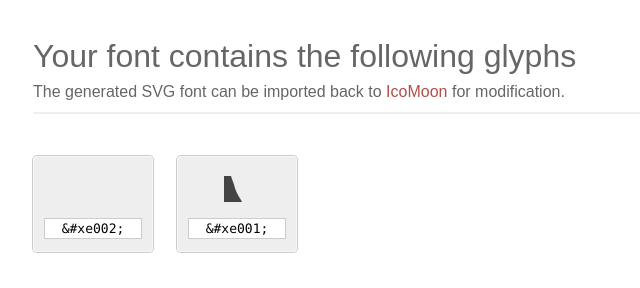
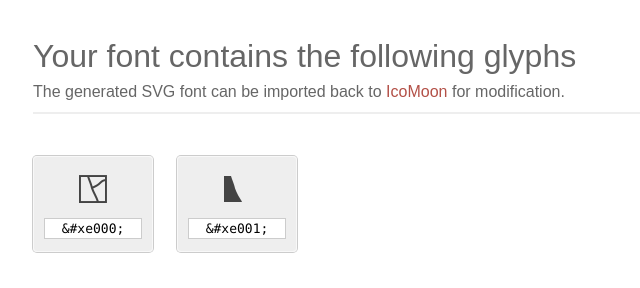
Before and after one commit to davewilton/icomoonEsriSelect, a plain HTML site: page index.html in a window 1280 px wide. Shown: the top 288 px of the page, 95-735 px from the left. Drawn offline with Linux system fonts and the light colour scheme.

Commit message:
updated svg

```diff
--- a/index.html
+++ b/index.html
@@ -89,8 +89,8 @@
 		<p>The generated SVG font can be imported back to <a href="http://icomoon.io/app">IcoMoon</a> for modification.</p>
 	</header>
 	<div class="glyph">
-		<div class="fs1" aria-hidden="true" data-icon="&#xe002;"></div>
-		<input type="text" readonly="readonly" value="&amp;#xe002;" />
+		<div class="fs1" aria-hidden="true" data-icon="&#xe000;"></div>
+		<input type="text" readonly="readonly" value="&amp;#xe000;" />
 	</div>
 	<div class="glyph">
 		<div class="fs1" aria-hidden="true" data-icon="&#xe001;"></div>
```
